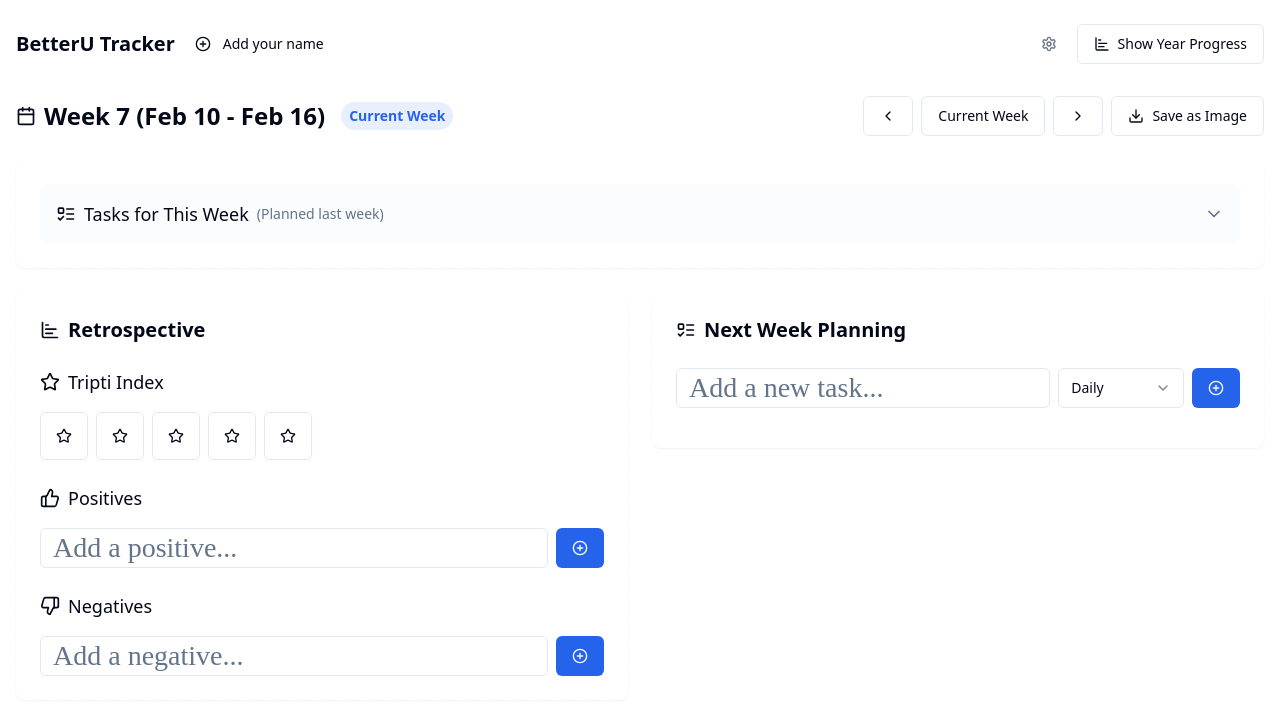
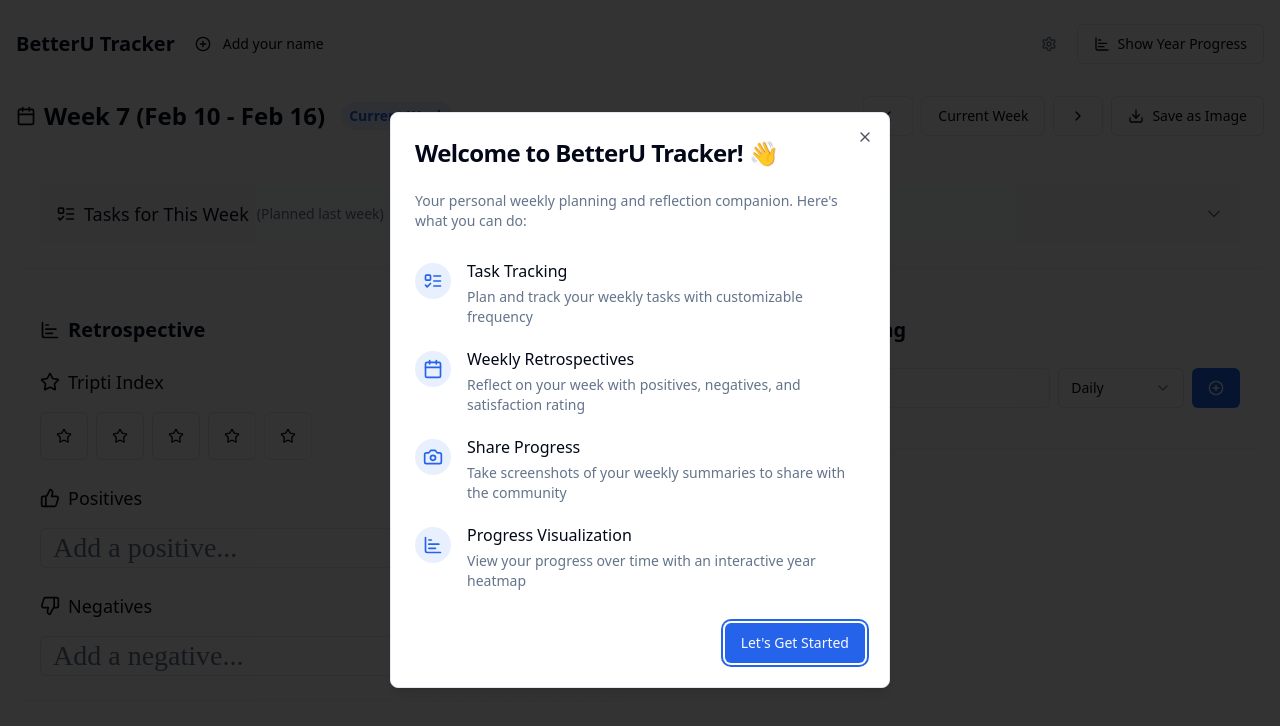
Before and after one commit to mnttnm/weekly-tracker-better-u, a Next.js app: page / in a window 1280 px wide. Shown: the top 726 px of the page. Built offline with nearby package versions, Linux system fonts and the light colour scheme.

Commit message:
add a welcome/onboarding dialog for the users

```diff
--- a/app/page.tsx
+++ b/app/page.tsx
@@ -15,8 +15,9 @@ import {
   ChevronUp} from 'lucide-react';
 import html2canvas from 'html2canvas';
 import { useWeeklyData } from '@/hooks/use-weekly-data';
-import { getCurrentWeek, getWeekDateRange } from '@/lib/utils';
+import { getCurrentWeek, getWeekDateRange, type WeekStartDay } from '@/lib/utils';
 import { useWeekSettings } from '@/hooks/use-week-settings';
+import { WelcomeDialog } from '@/components/welcome-dialog';
 
 type FrequencyType = 'daily' | 'once' | 'twice' | 'thrice' | 'four' | 'five' | 'six' | 'alt';
 
@@ -39,15 +40,22 @@ export default function Home() {
   const [showHeatmap, setShowHeatmap] = useState(false);
   const [userName, setUserName] = useState('');
   const [isEditingName, setIsEditingName] = useState(false);
+  const [isFirstVisit, setIsFirstVisit] = useState(true);
 
   const { weekData, isLoading, getWeekData, updateWeekData } = useWeeklyData();
   const currentWeekData = getWeekData(selectedWeek);
 
-  // Load username from localStorage on mount
+  // Load username and first visit status from localStorage on mount
   useEffect(() => {
     const savedName = localStorage.getItem('weeklyTrackerUser');
+    const hasVisited = localStorage.getItem('weeklyTrackerHasVisited');
+
     if (savedName) {
       setUserName(savedName);
+    }
+
+    if (hasVisited) {
+      setIsFirstVisit(false);
     }
   }, []);
 
@@ -57,6 +65,13 @@ export default function Home() {
       localStorage.setItem('weeklyTrackerUser', userName);
     }
   }, [userName]);
+
+  const handleWelcomeComplete = (name: string, startDay: WeekStartDay) => {
+    setUserName(name);
+    updateWeekStartDay(startDay);
+    setIsFirstVisit(false);
+    localStorage.setItem('weeklyTrackerHasVisited', 'true');
+  };
 
   const handleDownloadScreenshot = async () => {
     const element = document.getElementById('week-content');
@@ -101,6 +116,9 @@ export default function Home() {
 
   return (
     <main className="container mx-auto px-4 py-6 max-w-7xl">
+      {isFirstVisit && (
+        <WelcomeDialog onComplete={handleWelcomeComplete} />
+      )}
       <div className="flex flex-col sm:flex-row sm:items-center justify-between gap-4 mb-8">
         <div className="flex items-center gap-2">
           <h1 className="text-xl font-semibold flex items-center">
--- /dev/null
+++ b/components/welcome-dialog.tsx
@@ -0,0 +1,142 @@
+'use client';
+
+import { useEffect, useState } from 'react';
+import {
+  Dialog,
+  DialogContent,
+  DialogHeader,
+  DialogTitle,
+  DialogDescription,
+  DialogFooter,
+} from '@/components/ui/dialog';
+import { Button } from '@/components/ui/button';
+import { Input } from '@/components/ui/input';
+import {
+  Select,
+  SelectContent,
+  SelectItem,
+  SelectTrigger,
+  SelectValue,
+} from '@/components/ui/select';
+import { WEEK_DAYS, type WeekStartDay } from '@/lib/utils';
+import { ListTodo, Calendar, Camera, ChartBar } from 'lucide-react';
+
+interface WelcomeDialogProps {
+  onComplete: (name: string, weekStartDay: WeekStartDay) => void;
+}
+
+export function WelcomeDialog({ onComplete }: WelcomeDialogProps) {
+  const [open, setOpen] = useState(true);
+  const [name, setName] = useState('');
+  const [weekStartDay, setWeekStartDay] = useState<WeekStartDay>(1); // Default to Monday
+  const [step, setStep] = useState(1);
+
+  const handleComplete = () => {
+    onComplete(name, weekStartDay);
+    setOpen(false);
+  };
+
+  const features = [
+    {
+      icon: ListTodo,
+      title: 'Task Tracking',
+      description: 'Plan and track your weekly tasks with customizable frequency',
+    },
+    {
+      icon: Calendar,
+      title: 'Weekly Retrospectives',
+      description: 'Reflect on your week with positives, negatives, and satisfaction rating',
+    },
+    {
+      icon: Camera,
+      title: 'Share Progress',
+      description: 'Take screenshots of your weekly summaries to share with the community',
+    },
+    {
+      icon: ChartBar,
+      title: 'Progress Visualization',
+      description: 'View your progress over time with an interactive year heatmap',
+    },
+  ];
+
+  return (
+    <Dialog open={open} onOpenChange={setOpen}>
+      <DialogContent className="sm:max-w-[500px]">
+        {step === 1 ? (
+          <>
+            <DialogHeader>
+              <DialogTitle className="text-2xl">Welcome to BetterU Tracker! 👋</DialogTitle>
+              <DialogDescription className="pt-4">
+                Your personal weekly planning and reflection companion. Here's what you can do:
+              </DialogDescription>
+            </DialogHeader>
+            <div className="grid gap-6 py-4">
+              {features.map((feature) => (
+                <div key={feature.title} className="flex items-start gap-4">
+                  <div className="rounded-full bg-primary/10 p-2">
+                    <feature.icon className="h-5 w-5 text-primary" />
+                  </div>
+                  <div>
+                    <h4 className="font-medium leading-none mb-2">{feature.title}</h4>
+                    <p className="text-sm text-muted-foreground">{feature.description}</p>
+                  </div>
+                </div>
+              ))}
+            </div>
+            <DialogFooter>
+              <Button onClick={() => setStep(2)}>Let's Get Started</Button>
+            </DialogFooter>
+          </>
+        ) : (
+          <>
+            <DialogHeader>
+              <DialogTitle>Quick Setup</DialogTitle>
+              <DialogDescription>
+                Let's personalize your experience. You can always change these settings later.
+              </DialogDescription>
+            </DialogHeader>
+            <div className="grid gap-6 py-4">
+              <div className="space-y-2">
+                <label className="text-sm font-medium">Your Name</label>
+                <Input
+                  value={name}
+                  onChange={(e) => setName(e.target.value)}
+                  placeholder="Enter your name"
+                />
+              </div>
+              <div className="space-y-2">
+                <label className="text-sm font-medium">Week Starts On</label>
+                <Select
+                  value={weekStartDay.toString()}
+                  onValueChange={(value) => setWeekStartDay(parseInt(value) as WeekStartDay)}
+                >
+                  <SelectTrigger>
+                    <SelectValue />
+                  </SelectTrigger>
+                  <SelectContent>
+                    {WEEK_DAYS.map((day) => (
+                      <SelectItem key={day.value} value={day.value.toString()}>
+                        {day.label}
+                      </SelectItem>
+                    ))}
+                  </SelectContent>
+                </Select>
+                <p className="text-sm text-muted-foreground">
+                  Choose which day your week starts on. This affects how weeks are calculated.
+                </p>
+              </div>
+            </div>
+            <DialogFooter className="flex flex-col sm:flex-row gap-2">
+              <Button variant="outline" onClick={() => setStep(1)}>
+                Back
+              </Button>
+              <Button onClick={handleComplete} disabled={!name.trim()}>
+                Start Tracking
+              </Button>
+            </DialogFooter>
+          </>
+        )}
+      </DialogContent>
+    </Dialog>
+  );
+}
--- a/package.json
+++ b/package.json
@@ -1,5 +1,5 @@
 {
-  "name": "my-v0-project",
+  "name": "betteru-weekly-planner",
   "version": "0.1.0",
   "private": true,
   "scripts": {
```
Also changed, not shown: 1 other file (tests, documents, lock files or other folders).
